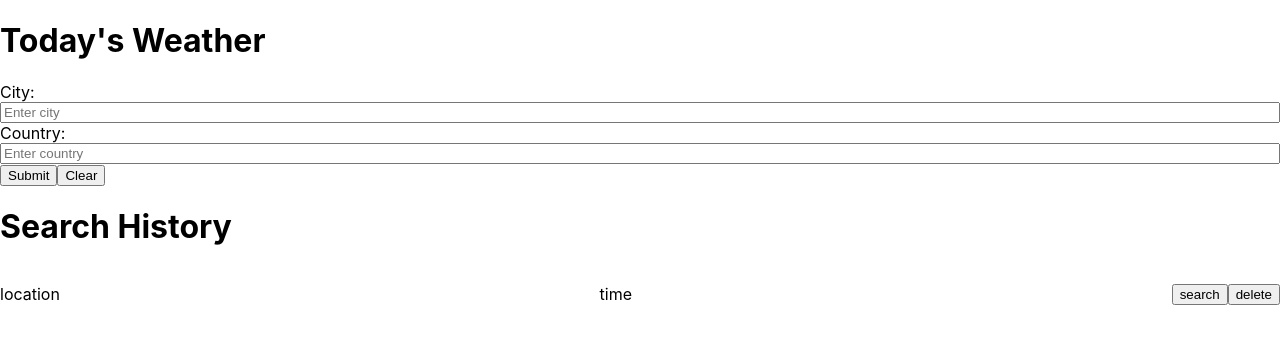
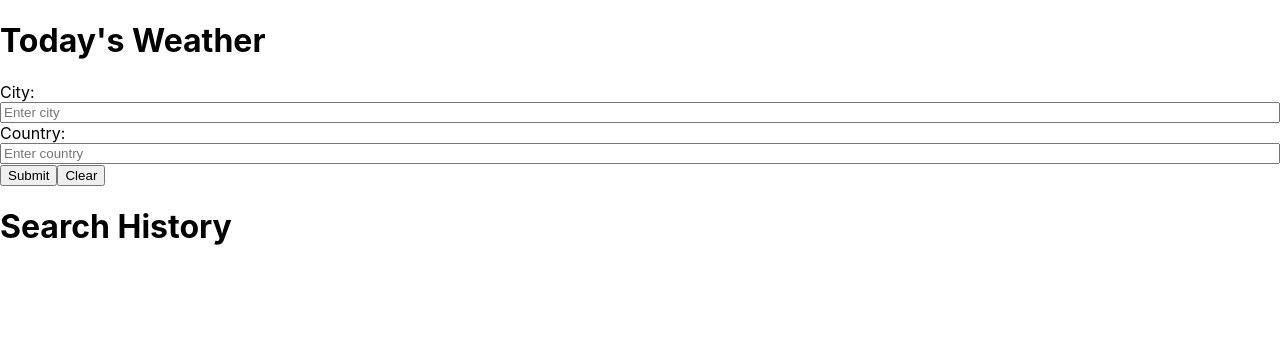
Before and after one commit to wweiyang/weather-app, a React (Create React App) app: page / in a window 1280 px wide. Shown: the top 344 px of the page. Built offline with nearby package versions, Linux system fonts and the light colour scheme.

Commit message:
Add functionality to store search history and display search history

```diff
--- a/src/App.tsx
+++ b/src/App.tsx
@@ -5,7 +5,7 @@ import axios from "axios";
 function App() {
   const [city, setCity] = useState("");
   const [country, setCountry] = useState("");
-  const [weatherData, setWeatherData] = useState();
+  const [weatherData, setWeatherData] = useState(null);
 
   const handleSubmit = (e: React.FormEvent) => {
     e.preventDefault();
@@ -30,8 +30,20 @@ function App() {
   };
 
   // TODO: put functions into separate utils file
-  const transformData = (data: any) => {
-    if (!data) return;
+  const transformData = (
+    data: any
+  ): {
+    location: string;
+    country: string;
+    title: string;
+    description: string;
+    temperature: number;
+    temperatureMin: number;
+    temperatureMax: number;
+    humidity: number;
+    datetime: string;
+  } | null => {
+    if (!data) return null;
     const transformedData = {
       location: data.name,
       country: data.sys.country,
@@ -41,12 +53,36 @@ function App() {
       temperatureMin: data.main.temp_min,
       temperatureMax: data.main.temp_max,
       humidity: data.main.humidity,
-      time: new Date(data.dt * 1000).toLocaleString(),
+      datetime: new Date(data.dt * 1000).toLocaleString(),
     };
     return transformedData;
   };
+  const storeSearchHistory = (
+    transformedData: {
+      location: string;
+      country: string;
+      title: string;
+      description: string;
+      temperature: number;
+      temperatureMin: number;
+      temperatureMax: number;
+      humidity: number;
+      datetime: string;
+    } | null
+  ) => {
+    if (!transformedData) return;
+    localStorage.setItem(
+      `${transformedData?.datetime}`,
+      JSON.stringify(transformedData)
+    );
+  };
 
   const transformedData = transformData(weatherData);
+  storeSearchHistory(transformedData);
+
+  const localStorageEntries = Object.entries(localStorage)?.map(
+    ([key, value]) => [key, JSON.parse(value)]
+  );
 
   // TODO: create a separate component for the form
   return (
@@ -93,20 +129,22 @@ function App() {
             <p>{`${transformedData.humidity}%`}</p>
           </div>
           <div>
-            <p>{transformedData?.time}</p>
+            <p>{transformedData?.datetime}</p>
           </div>
         </div>
       )}
       <div>
         <h1>Search History</h1>
-        <div className={styles.historyItem}>
-          <p>location</p>
-          <p>time</p>
-          <div>
-            <button>search</button>
-            <button>delete</button>
+        {localStorageEntries.map(([key, value]) => (
+          <div className={styles.historyItem} key={key}>
+            <p>{`${value.location}, ${value.country}`}</p>
+            <p>{`${value.datetime}`}</p>
+            <div>
+              <button>search</button>
+              <button>delete</button>
+            </div>
           </div>
-        </div>
+        ))}
       </div>
     </div>
   );
```
